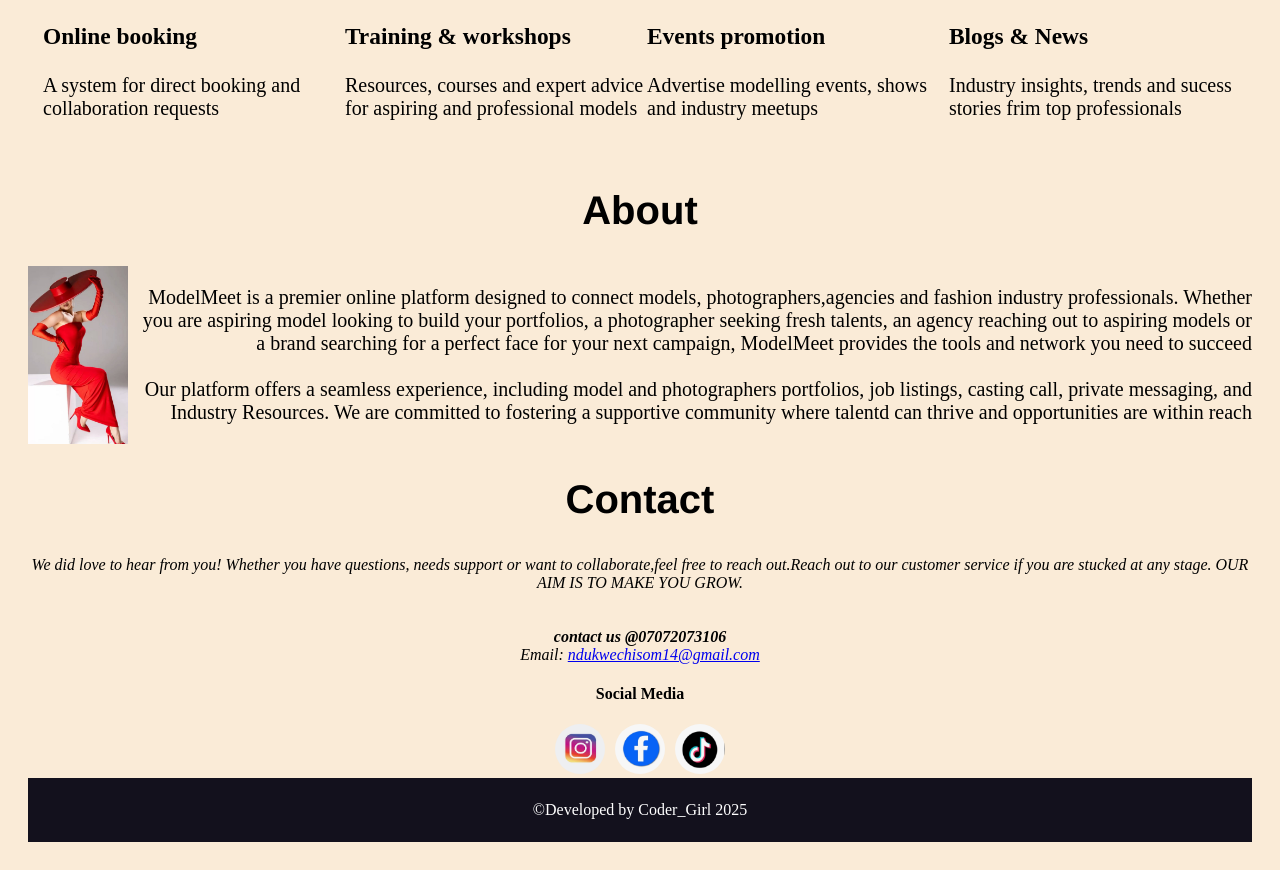
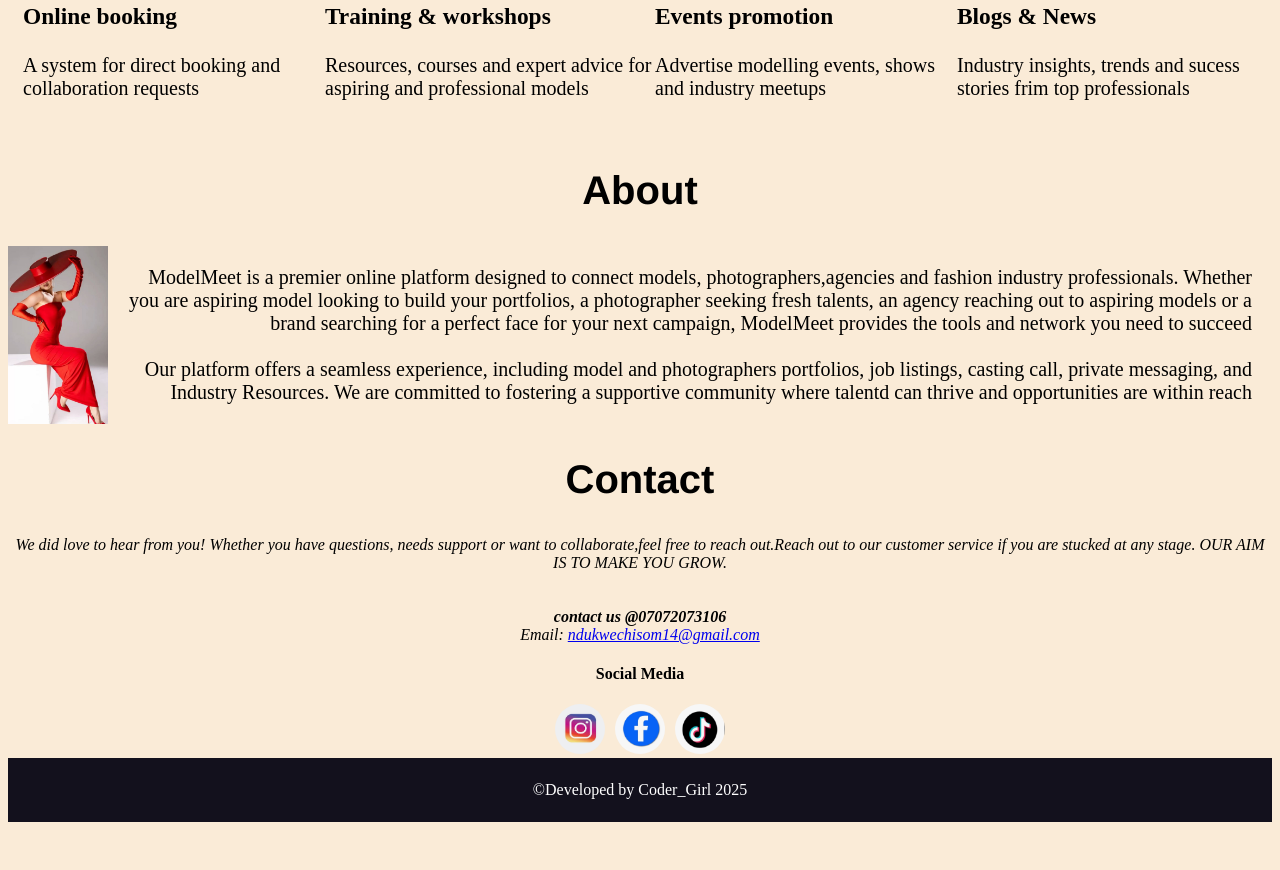
Before and after one commit to s-o-m-m-y/myFisrtWebsite, a plain HTML site: page index.html in a window 1280 px wide. Shown: the part 1815-2685 px from the top of the page. After the commit the page ends 2645 px from the top, so only its background shows below. Drawn offline with nearby package versions, Linux system fonts and the light colour scheme.

Commit message:
Update style.css

```diff
--- a/style.css
+++ b/style.css
@@ -1,7 +1,7 @@
 
 body {
     background-color: antiquewhite;
-    padding: 20px;
+
 }
 /*Style the navbar */
 nav {
@@ -94,6 +94,7 @@ border-radius: 20px;
     align-items: center;
     font-size: 20px;
     font-family: 'Times New Roman', Times, serif;
+    margin-right: 10px;
 
 }
 .about {
@@ -101,6 +102,7 @@ border-radius: 20px;
     justify-content: space-between;
     align-items: center;
     gap: 10px;
+    margin-right: 10px
 }
 .socialimg {
     width: 50px;
```
